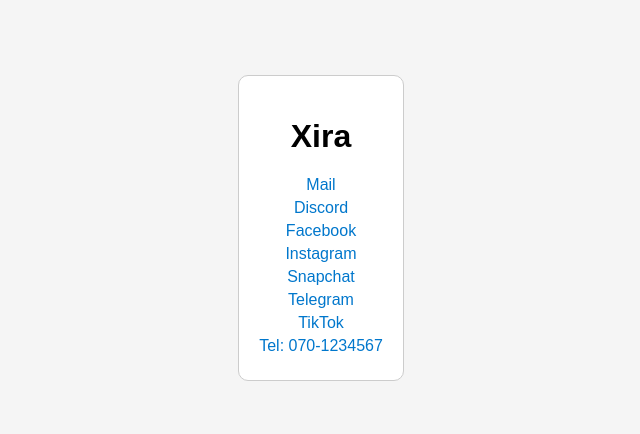
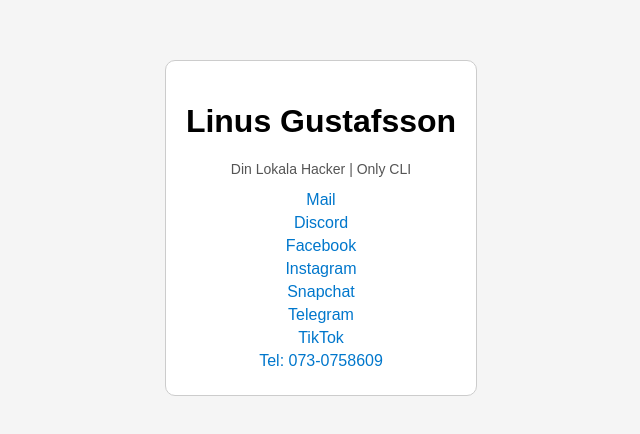
Before and after one commit to nicklas333/xira.github.io, a plain HTML site: page index.html in a window 1280 px wide. Shown: the part 180-614 px from the top of the page, without its empty margins (319-959 px from the left). Drawn offline with Linux system fonts and the light colour scheme.

Commit message:
Update title and contact information in index.html

```diff
--- a/index.html
+++ b/index.html
@@ -2,7 +2,7 @@
 <html lang="sv">
 <head>
   <meta charset="UTF-8">
-  <title>Xira</title>
+  <title>Linus Gustafsson</title>
   <style>
     body {
       display: flex;
@@ -30,15 +30,18 @@
 </head>
 <body>
   <div class="box">
-    <h1>Xira</h1>
-    <a href="mailto:Linus.gustafsson0607@gmail.com">Mail</a>
+    <h1>Linus Gustafsson</h1>
+    <p style="font-size: 14px; color: #555; margin-top: 5px;">
+      Din Lokala Hacker | Only CLI
+    </p>
+    <a href="mailto:DNA.sudoapt@gmail.com">Mail</a>
     <a href="https://discord.gg/pcAAxxYK" target="_blank">Discord</a>
     <a href="https://www.facebook.com/share/1DpThdXgwh/" target="_blank">Facebook</a>
     <a href="https://www.instagram.com/linus_.gustavsson?igsh=MWQxeXB0b2F2Nm9nYg==" target="_blank">Instagram</a>
     <a href="https://www.snapchat.com/add/linus_g2005?share_id=xfNEPODM7xM&locale=en-US" target="_blank">Snapchat</a>
     <a href="https://t.me/XIRA1337" target="_blank">Telegram</a>
     <a href="https://www.tiktok.com/@user_whoisthat?_r=1&_t=ZN-926gzisT8F9" target="_blank">TikTok</a>
-    <a href="tel:+46701234567">Tel: 070-1234567</a>
+    <a href="tel:+46730758609">Tel: 073-0758609</a>
   </div>
 </body>
 </html>
```
